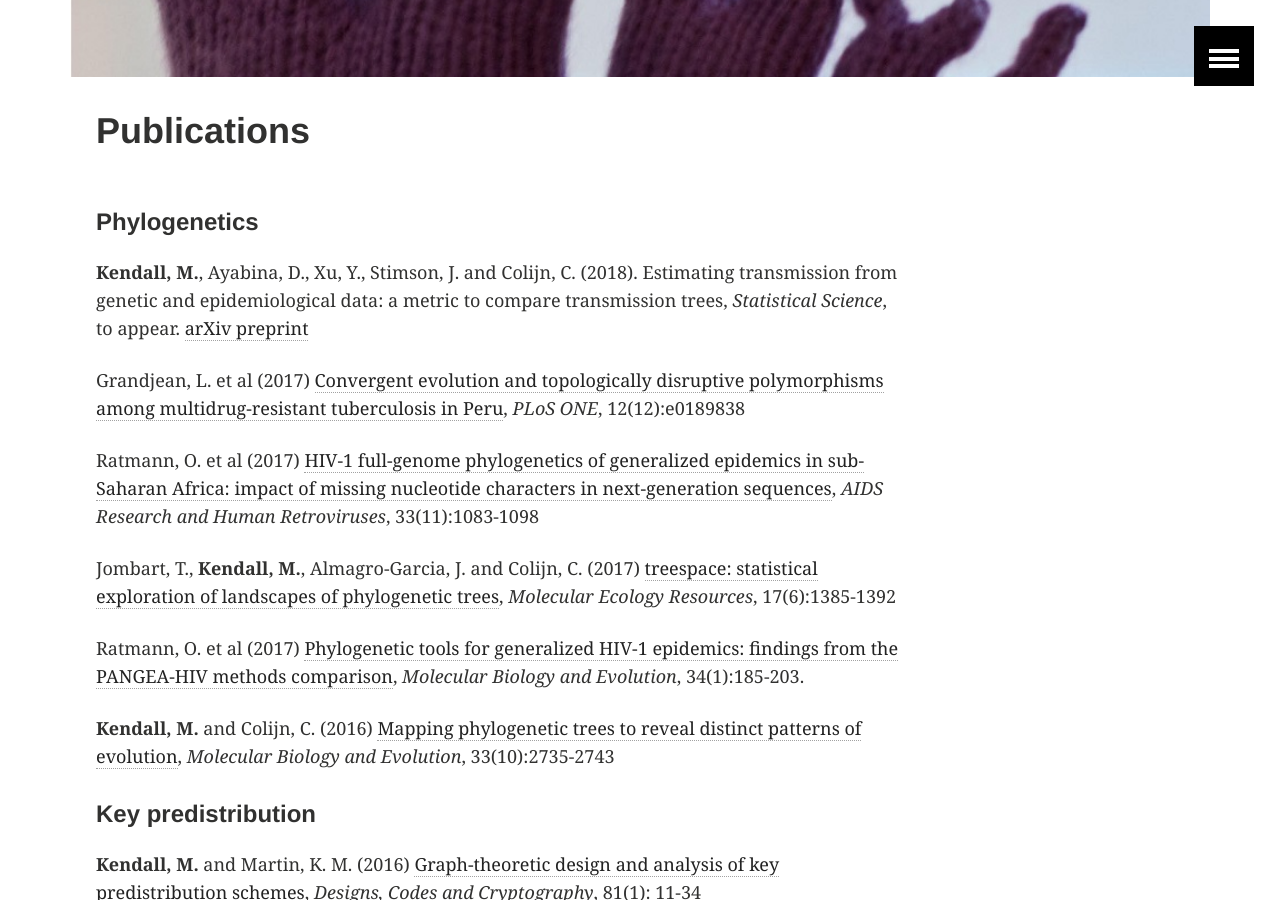
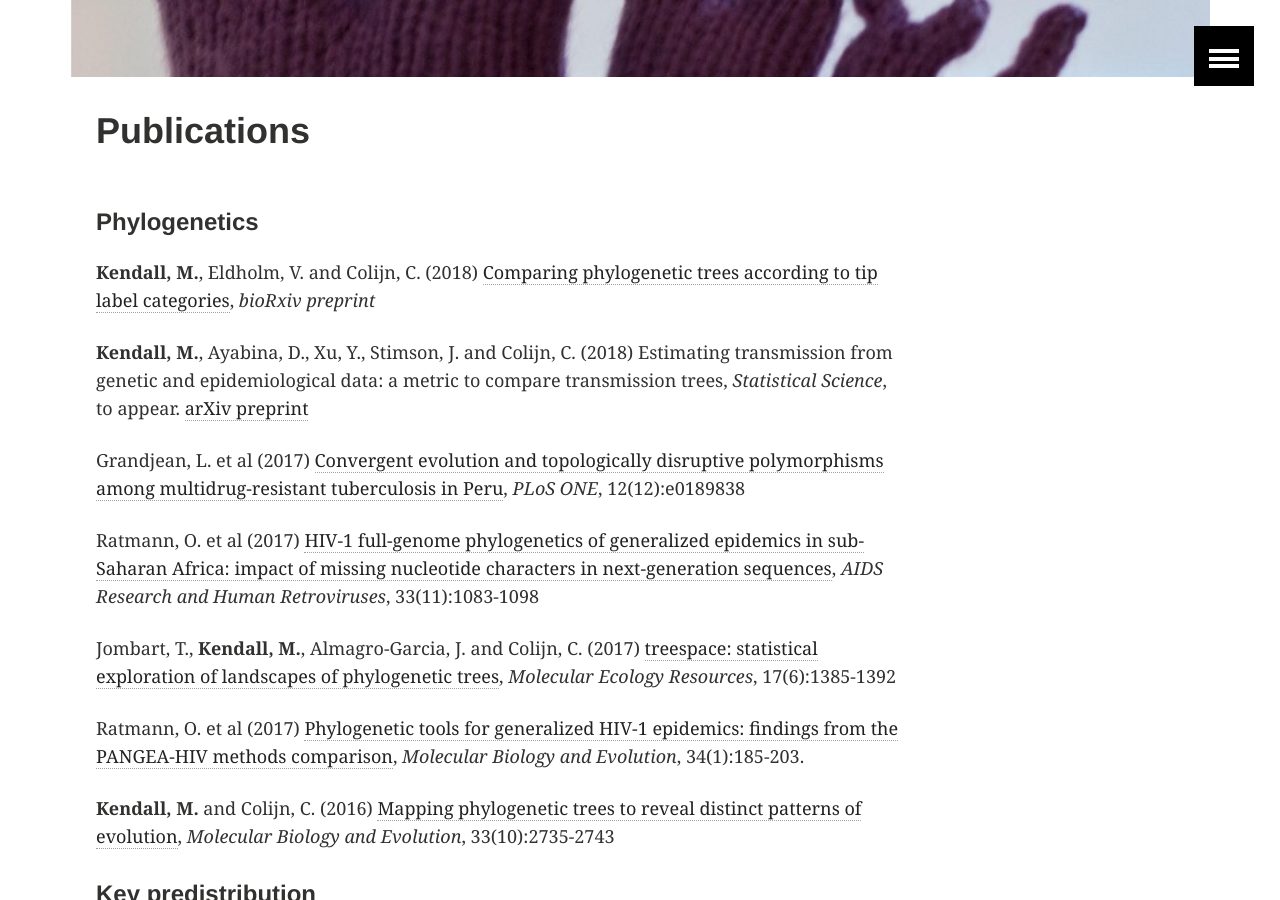
Before and after one commit to MichelleKendall/MichelleKendall.github.io, a Jekyll site: the page built from publications.md, in a window 1280 px wide and 900 px high, scrolled down 320 px. Built offline with Jekyll 4.4.1, drawn with Linux system fonts in a browser that asks for light colours; comment, search, counter and statistics services are not loaded.

Commit message:
Adding new paper

```diff
--- a/publications.md
+++ b/publications.md
@@ -10,7 +10,10 @@ image:
 
 #### Phylogenetics
 
-**Kendall, M.**, Ayabina, D., Xu, Y., Stimson, J. and Colijn, C. (2018). Estimating transmission from genetic and epidemiological data: a metric to compare transmission trees, *Statistical Science*, to appear. [arXiv preprint](http://arxiv.org/abs/1609.09051)
+**Kendall, M.**, Eldholm, V. and Colijn, C. (2018) [Comparing phylogenetic trees according to tip label categories](https://doi.org/10.1101/251710), *bioRxiv preprint*
+<div data-badge-popover="bottom" data-badge-type="2" data-doi="10.1101/251710" data-hide-no-mentions="true" class="altmetric-embed"></div>
+
+**Kendall, M.**, Ayabina, D., Xu, Y., Stimson, J. and Colijn, C. (2018) Estimating transmission from genetic and epidemiological data: a metric to compare transmission trees, *Statistical Science*, to appear. [arXiv preprint](http://arxiv.org/abs/1609.09051)
 <div data-badge-popover="bottom" data-badge-type="2" data-arxiv-id='1609.09051' data-hide-no-mentions="true" class="altmetric-embed"></div>
 
 Grandjean, L. et al (2017) [Convergent evolution and topologically disruptive polymorphisms among multidrug-resistant tuberculosis in Peru](https://doi.org/10.1371/journal.pone.0189838), *PLoS ONE*, 12(12):e0189838
```
